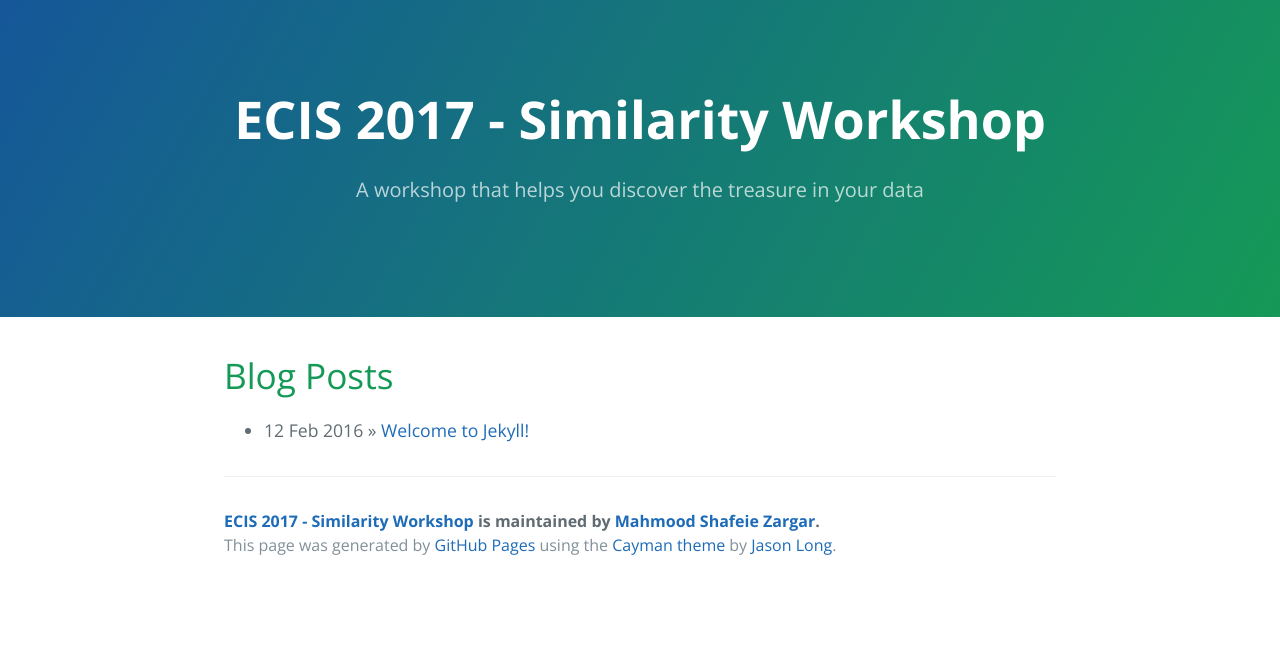
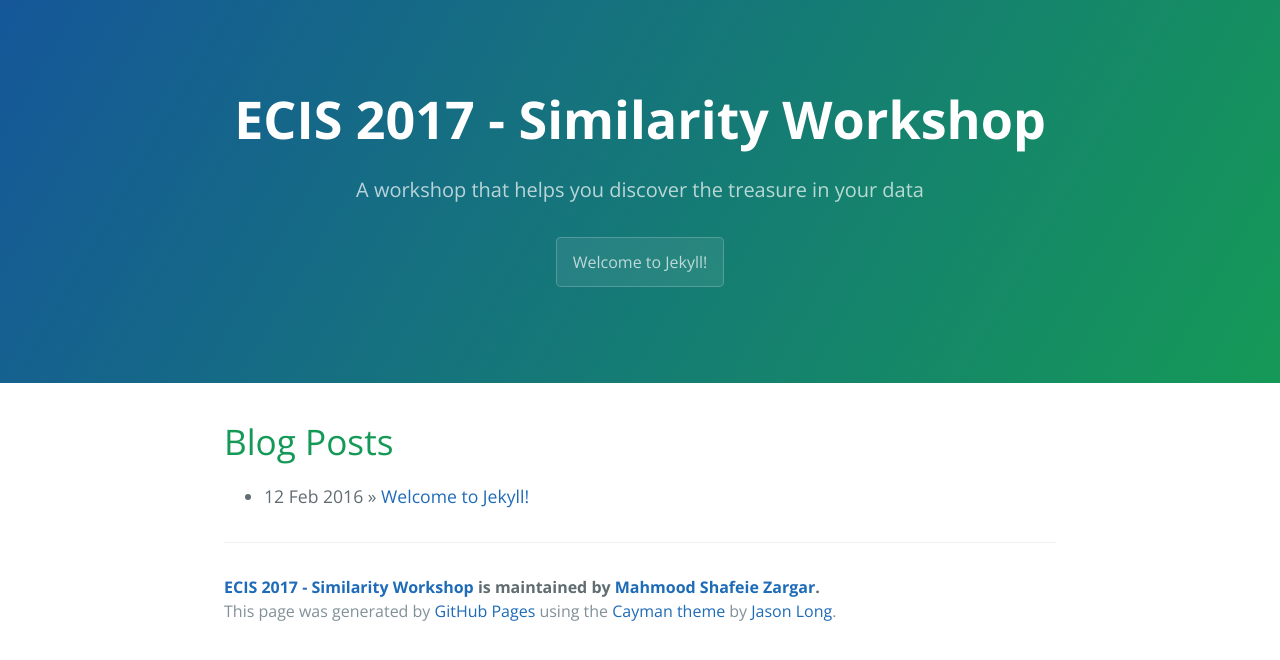
Before and after one commit to retrography/similarity-workshop, a Jekyll site: the page built from index.html, in a window 1280 px wide. Shown: the top 660 px of the page. Built offline with Jekyll 4.4.1, drawn with Linux system fonts in a browser that asks for light colours; the list of posts is cut into pages by our own code.

Commit message:
buttons for posts

```diff
--- a/_includes/page-header.html
+++ b/_includes/page-header.html
@@ -1,4 +1,7 @@
 <section class="page-header">
   <h1 class="project-name">{{ site.title }}</h1>
   <h2 class="project-tagline">{{ site.tagline }}</h2>
+    {% for post in site.posts %}
+	  <a href="{{ site.baseurl }}{{ post.url }}" class="btn">{{ post.title }}</a>
+    {% endfor %}
 </section>
```
